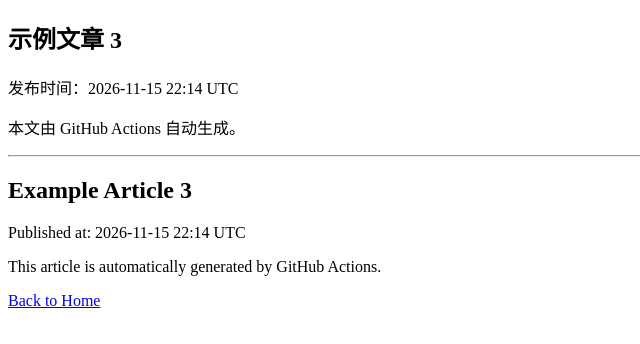
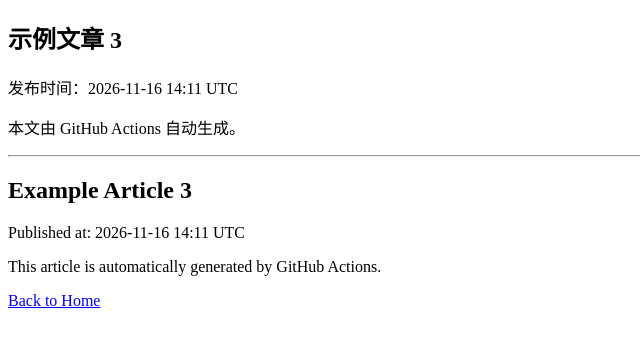
Before and after one commit to chanhong30-pixel/car-blog-site, a plain HTML site: page posts/2026/example-3.html in a window 1280 px wide. Shown: the full height of the page, 0-640 px from the left. Drawn offline with Linux system fonts and the light colour scheme.

Commit message:
auto: generate content

```diff
--- a/posts/2026/example-3.html
+++ b/posts/2026/example-3.html
@@ -8,13 +8,13 @@
 <body>
 <section lang="zh">
 <h1>示例文章 3</h1>
-<p>发布时间：2026-11-15 22:14 UTC</p>
+<p>发布时间：2026-11-16 14:11 UTC</p>
 <p>本文由 GitHub Actions 自动生成。</p>
 </section>
 <hr>
 <section lang="en">
 <h1>Example Article 3</h1>
-<p>Published at: 2026-11-15 22:14 UTC</p>
+<p>Published at: 2026-11-16 14:11 UTC</p>
 <p>This article is automatically generated by GitHub Actions.</p>
 </section>
 <a href="../../index.html">Back to Home</a>
```
